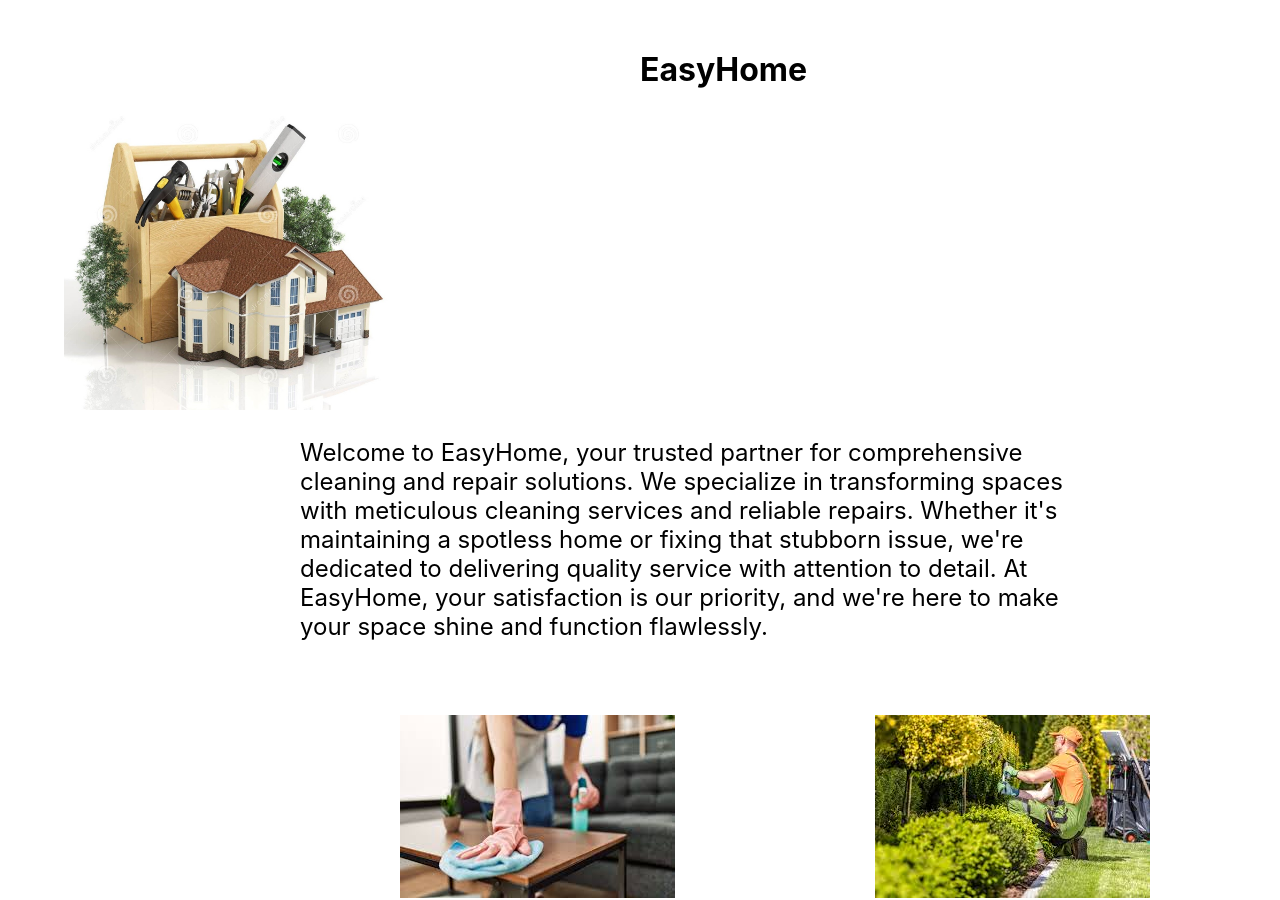
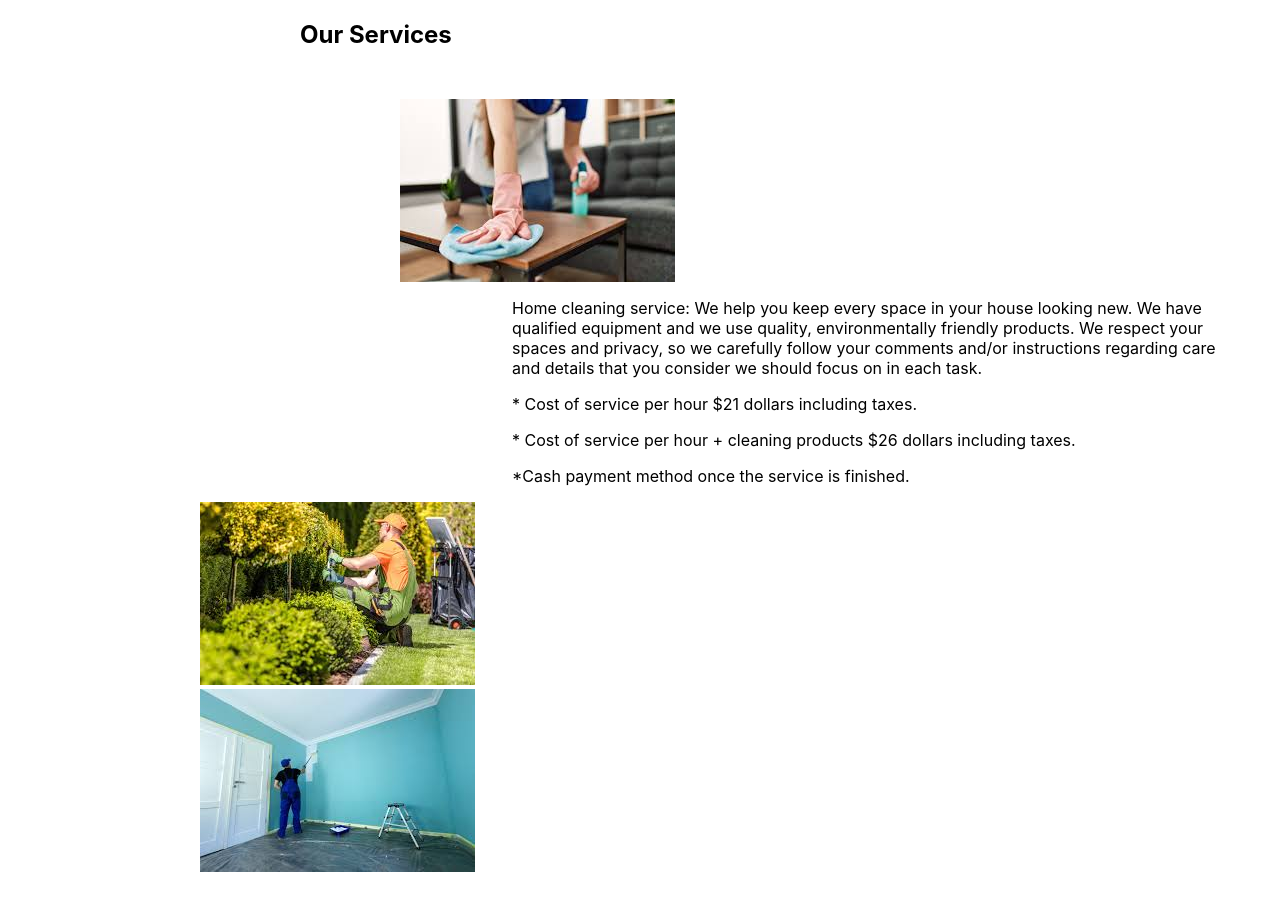
Before and after one commit to VivianaMv/serviceswebapllication, a React (Create React App) app: page / in a window 1280 px wide. Shown: the top 900 px of the page. Built offline with nearby package versions, Linux system fonts and the light colour scheme.

Commit message:
Second Commit

```diff
--- a/src/App.js
+++ b/src/App.js
@@ -4,15 +4,17 @@
 import Privacy from './Components/Privacy';
 import TermCon from './Components/TermCond';
 import Header from './Components/Header';
+import Services from './Components/Services';
 
 
 function App() {
   return (
     <div >
-      <Header />
+      {/* <Header />
       <Home/>
       <Privacy />
-      <TermCon />
+      <TermCon /> */}
+      <Services/>
 
 
 
--- a/src/Components/Header.js
+++ b/src/Components/Header.js
@@ -9,8 +9,19 @@
 
     return (
         <div className="header-container">
-            <h1 className="header-title">EasyHome</h1>
+            <div className="options">
             <img src={logo} alt="Logo" className="logo-home" />
+            <a className='Home' href='Home.js'>Home</a>
+            <a className='Services' href='Services.js' target='_blanck'>Services</a>
+            <a className='About' href='About.js' target='_blanck'>About Us</a>
+            <a className='Contact' href='Contact.js' target='_blanck'>Contact Us</a>
+            <div>
+            <button className="btnsignIn"> Sign In</button>
+            <button className="btnCreate"> Create an Account</button>
+            </div>
+
+            </div>
+            <di> <h1 className="header-title">EasyHome</h1></di>
 
             {/* {showHeaderRight && (
                 <div className="header-right">
--- a/src/Components/Home.js
+++ b/src/Components/Home.js
@@ -6,6 +6,8 @@
 const Home = () => {
     return (
         <div className='home-container'>
+
+
             {/* <img
                 className='logo-home'
                 src={require('../images/logo-home.jpg')}
--- /dev/null
+++ b/src/Components/Services.js
@@ -0,0 +1,58 @@
+import React from 'react'
+import './Style.css';
+
+
+
+const Services = () => {
+    return (
+        <div className='home-container'>
+
+
+            <h2 className='descrip-home'>Our Services</h2>
+
+            <div className='Cleaning'>
+                <img
+                    className='logo-cleaning2'
+                    src={require('../images/house-cleaning.jpg')}
+                    alt='cleaning logo' />
+                <div className='CleaningDescrip'>
+                    <p > Home cleaning service: We help you keep every space in your house looking new. We have qualified equipment and we use quality, environmentally friendly products. We respect your spaces and privacy, so we carefully follow your comments and/or instructions regarding care and details that you consider we should focus on in each task.</p>
+
+                    <p >* Cost of service per hour $21 dollars including taxes.</p>
+                    <p >* Cost of service per hour + cleaning products $26 dollars including taxes.</p>
+                    <p > *Cash payment method once the service is finished.</p>
+                </div>
+            </div>
+            <div>
+                <img
+                    className='logo-gardening'
+                    src={require('../images/gardening.jpg')}
+                    alt='gardening logo' />
+            </div>
+            <div>
+                <img
+                    className='logo-painting'
+                    src={require('../images/painting.jpg')}
+                    alt='painting logo' /><br></br><br></br><br></br><br></br>
+
+            </div>
+            <p> Home cleaning service: We help you keep every space in your house looking new. We have qualified equipment and we use quality, environmentally friendly products. We respect your spaces and privacy, so we carefully follow your comments and/or instructions regarding care and details that you consider we should focus on in each task.</p>
+
+            <p>* Cost of service per hour $21 dollars including taxes.</p>
+            <p>* Cost of service per hour + cleaning products $26 dollars including taxes.</p>
+            <p>*Cash payment method once the service is finished.</p>
+            <div>
+
+
+            </div>
+            <a className='Privacy' href='Privacy.js'>Privacy</a>
+
+            <a className='Privacy' href='TermCon.js' target='_blanck'>Terms and conditions</a>
+
+        </div>
+
+
+    );
+
+}
+export default Services;
--- a/src/Components/Style.css
+++ b/src/Components/Style.css
@@ -1,10 +1,39 @@
+.header-container{
+    margin: 30px;
+    background-color:antiquewhite;
+    font-size: large;
+
+}
+
+
 .header-title{
-    margin-left: 50%;
+margin-left: 50px;
+
+}
+.options{
     margin-top: 50px;
+    display: flex;
+    justify-content: space-between;
+
+}
+.btnsignIn
+{
+    height: 3ch;
+    margin-bottom: 5%;
+    margin-right: 5px;
+    font-size: large;
+
+}
+.btnCreate{
+    height: 30px;
+    margin-right: 50px;
+    font-size: large;
+
+
 }
 
 .logo-home{
-    margin-left: 5%;
+    margin-left: 5px;
     height: 300px;
 }
 .descrip-home{
@@ -33,3 +62,15 @@
     margin-left: 30%;
     font-size: x-large;
 }
+
+.CleaningDescrip{
+    margin-right: 50px;
+    margin-left: 40%;
+}
+.logo-cleaning2 {
+    margin-left: 400px;
+    margin-top: 50px;
+    margin-top: 50px;
+    display: flex;
+    justify-content: space-between;
+}
```
